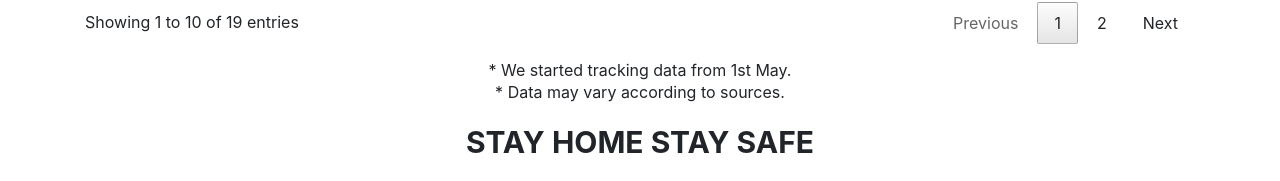
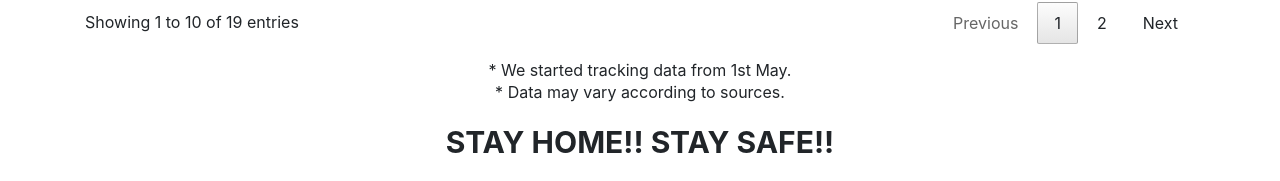
Before and after one commit to azadkumar07/covid-19-Tracker, a Django app: page /bsr/ in a window 1280 px wide. Shown: the part 1765-1946 px from the top of the page. Run offline with Django 3.2, Linux system fonts and the light colour scheme; data comes from the database, SQL or seed files in the repository; some libraries are stand-ins or nearby versions.

Commit message:
district change2

```diff
--- a/templates/front.html
+++ b/templates/front.html
@@ -157,7 +157,7 @@
 
       <p align="center" style="margin-top: -10px">* We started tracking data from 1st May.</p>
       <p align="center" style="margin-top: -18px">* Data may vary according to sources.</p>
-      <p align="center" style="font-size: 30px;" ><b>STAY HOME STAY SAFE</b></p>
+      <p align="center" style="font-size: 30px;" ><b>STAY HOME!! STAY SAFE!!</b></p>
 </div>
 
 
```
